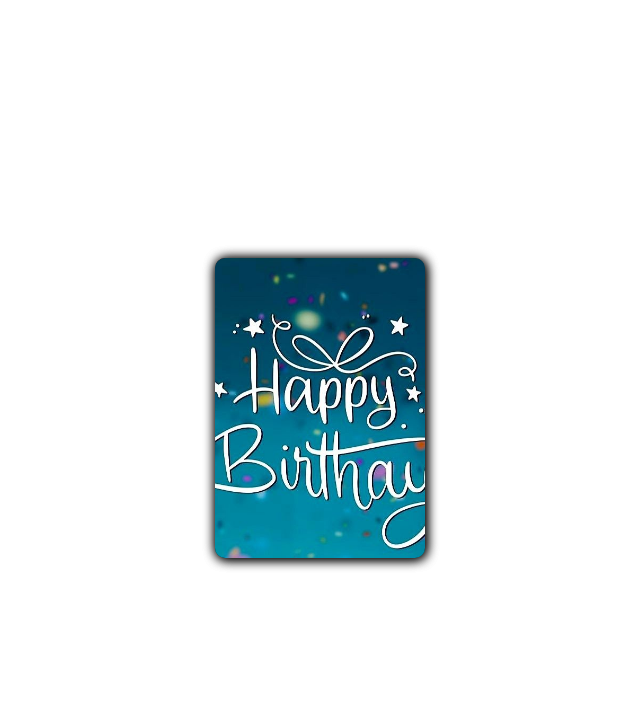
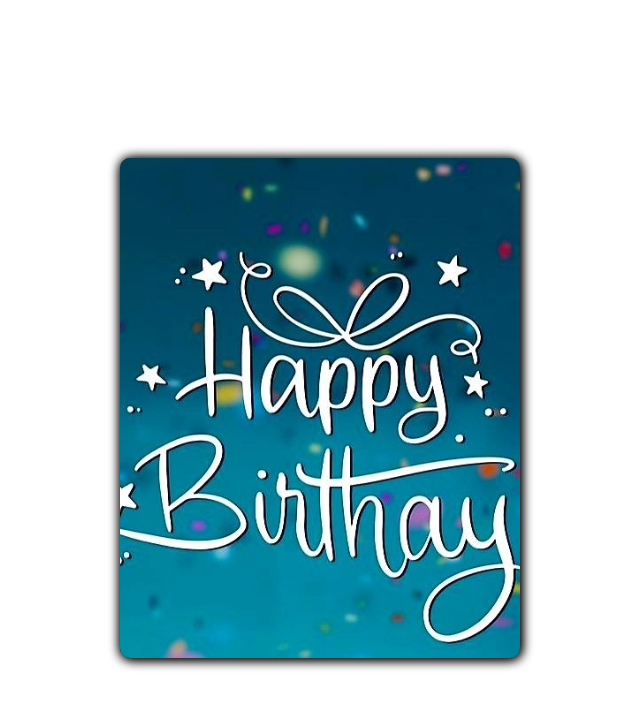
Before and after one commit to AmkumarA/cardHover, a plain HTML site: page index.html in a window 1280 px wide. Shown: the whole page, without its empty margins (320-960 px from the left). Drawn offline with Linux system fonts and the light colour scheme.

Commit message:
Update style.css
new

```diff
--- a/style.css
+++ b/style.css
@@ -11,8 +11,8 @@ body {
   .book {
     position: relative;
     border-radius: 10px;
-    width: 210px;
-    height: 300px;
+    width: 400px;
+    height: 500px;
     background-image: url(cover.jpg);
     background-size: cover;
     background-position: center;
```
